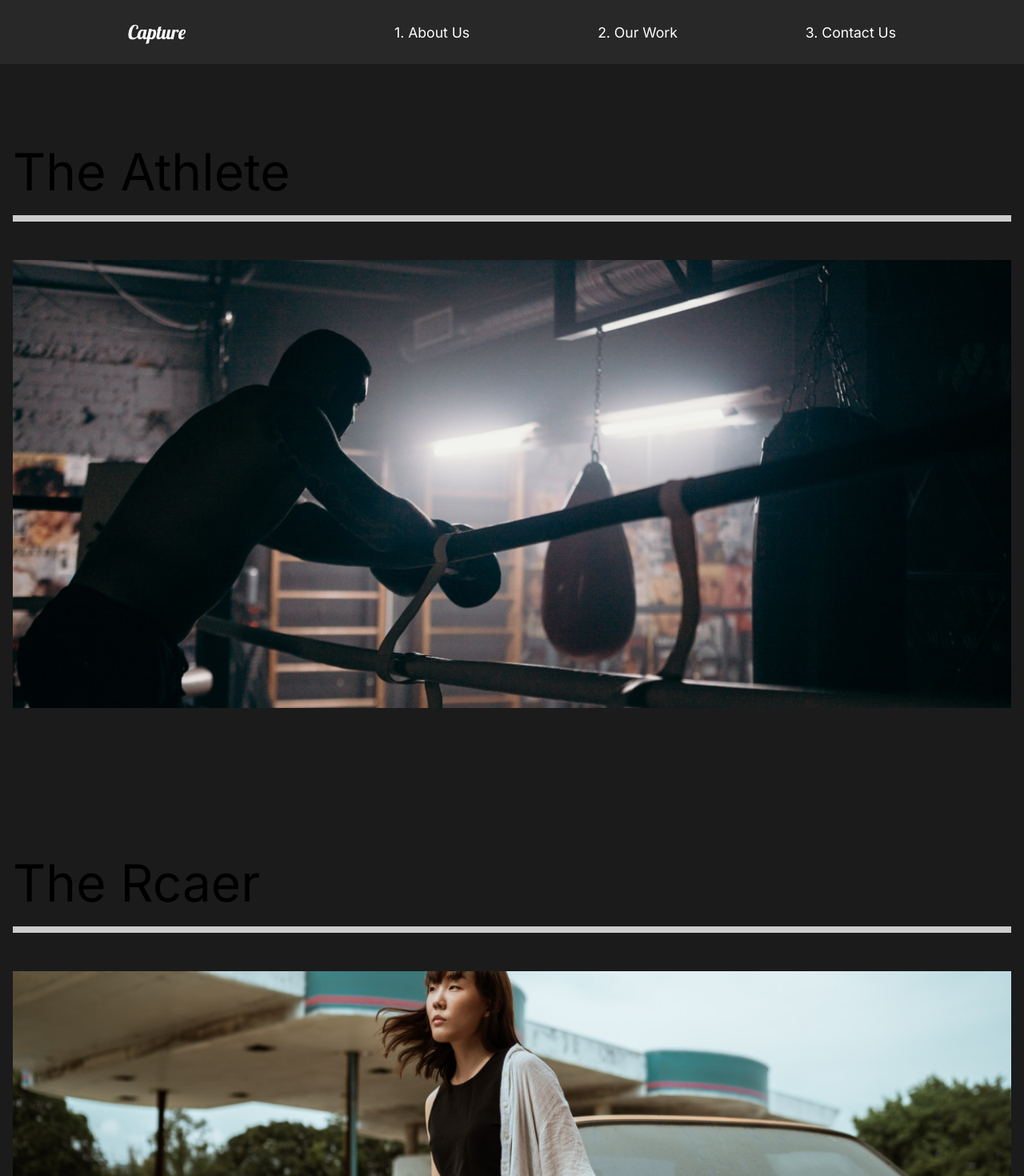
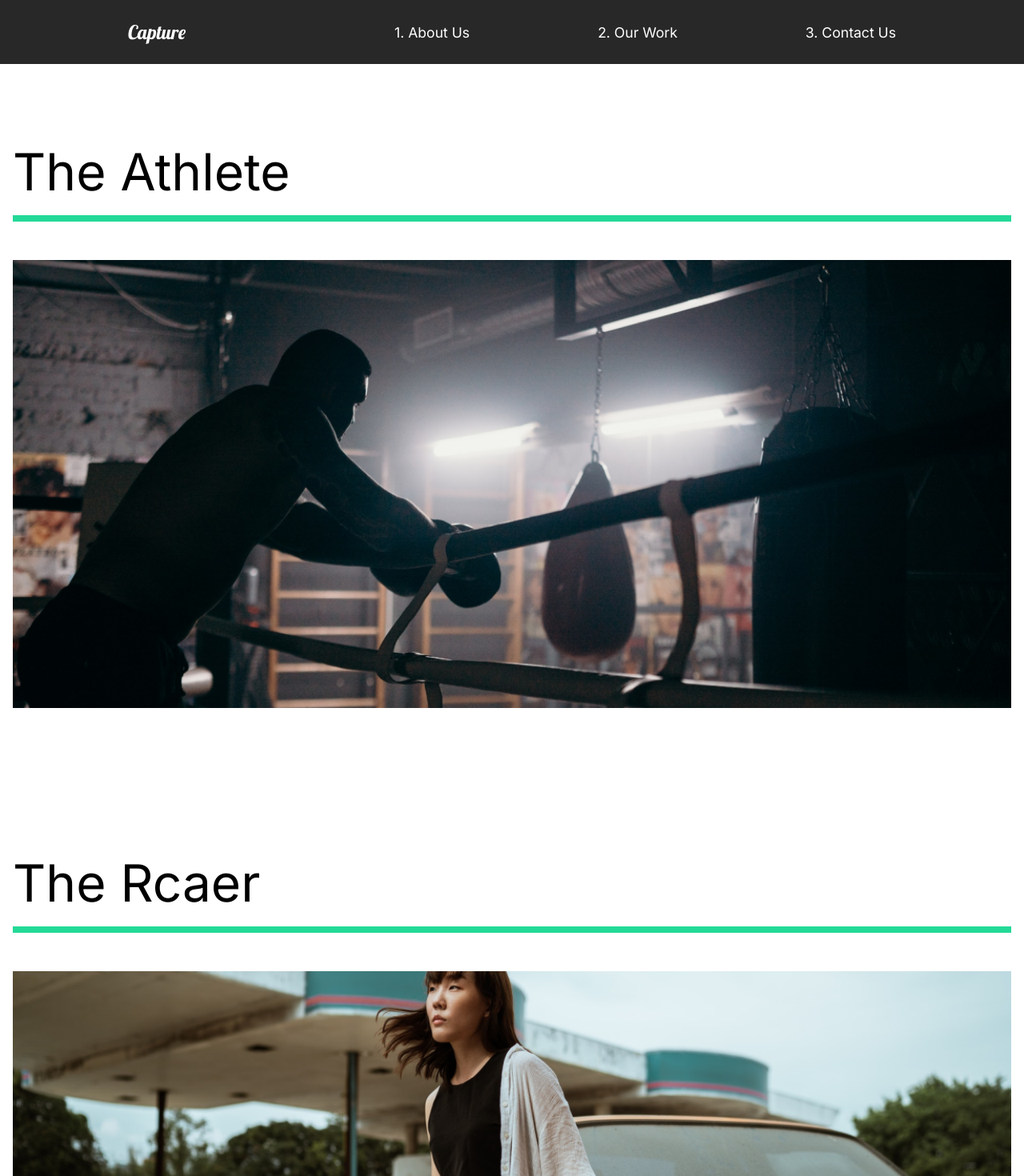
Before and after one commit to belaouer/portfolio-react-project, a React (Create React App) app: page /work in a window 1280 px wide. Shown: the top 1470 px of the page at 80% size. Built offline with nearby package versions, Linux system fonts and the light colour scheme.

Commit message:
15. animate ourWork page

```diff
--- a/src/animation.js
+++ b/src/animation.js
@@ -14,7 +14,6 @@
     },
     exit:{
         opacity: 0,
-        y: 300,
         transition: {
             duration: 1,
         },
@@ -61,3 +60,29 @@
         },
     },
 };
+
+export const lineAnim = {
+    hidden:{ width: '0%'},
+    show:{
+        width: '100%',
+        transition:{
+            duration: 0.75,
+        },
+    },
+};
+
+export const slider = {
+    hidden:{x: '-130%', skew: '45deg'},
+    show:{
+        x: '100%',
+        skew: '0deg',
+        transition: {ease: "easeOut", duration: 1},
+    },
+};
+
+export const sliderContainer ={
+    hidden:{opacity: 1},
+    show:{opacity: 1,
+        transition:{staggerChildren: 0.1, ease: 'easeOut'},
+    },
+}
--- a/src/pages/OurWork.js
+++ b/src/pages/OurWork.js
@@ -5,28 +5,37 @@
 import theracer from '../img/theracer-small.png';
 import goodtimes from '../img/goodtimes-small.png';
 import {motion} from 'framer-motion';
-import {pageAnimation} from '../animation';
+import {sliderContainer, slider, pageAnimation, fade, imageAnim, lineAnim} from '../animation';
 
 const OurWork = () => {
     return (
         <Work exit="exit" variants={pageAnimation} initial="hidden" animate="show">
+            <motion.div variants={sliderContainer}>
+                <Frame1 variants={slider}></Frame1>
+                <Frame2 variants={slider}></Frame2>
+                <Frame3 variants={slider}></Frame3>
+                <Frame4 variants={slider}></Frame4>
+            </motion.div>
+
             <Movie>
-                <h2>The Athlete</h2>
-                <div className="line"/>
+                <motion.h2 variants={fade}>The Athlete</motion.h2>
+                <motion.div variants={lineAnim} className="line"/>
                 <Link to="/work/the-athlete">
-                    <img src={athlete} alt="athlete"/>
+                    <Hide>
+                        <motion.img variants={imageAnim} src={athlete} alt="athlete"/>
+                    </Hide>
                 </Link>
             </Movie>
             <Movie>
                 <h2>The Rcaer</h2>
-                <div className="line"/>
+                <motion.div variants={lineAnim} className="line"/>
                 <Link to="/work/the-racer">
                     <img src={theracer} alt="theracer"/>
                 </Link>
             </Movie>
             <Movie>
                 <h2>Good Times</h2>
-                <div className="line" />
+                <motion.div variants={lineAnim} className="line" />
                 <Link to="/work/good-times">
                     <img src={goodtimes} alt="goodtimes"/>
                 </Link>
@@ -39,16 +48,21 @@
     min-height: 100vh;
     overflow: hidden;
     padding: 5rem 1rem;
+    background:white;
     h2{
         padding: 1rem 0rem;
     }
+`;
+
+const Hide = styled.div`
+    overflow: hidden;
 `;
 
 const Movie = styled.div`
     padding-bottom: 10rem;
     .line{
         height: 0.5rem;
-        background: #cccccc;
+        background: #23d997;
         margin-bottom: 3rem;
     }
     img{
@@ -57,4 +71,26 @@
         object-fit: cover;
     }
 `;
+
+const Frame1 = styled(motion.div)`
+    position: fixed;
+    top: 10%;
+    left: 0;
+    width: 100%;
+    height: 100vh;
+    z-index: 2;
+    background: #fffebf;
+`;
+
+const Frame2 = styled(Frame1)`
+    background: #ff8efb;
+`;
+
+const Frame3 = styled(Frame1)`
+    background: #8ed2ff;
+`;
+
+const Frame4 = styled(Frame1)`
+    background: #8effa0;
+`;
 export default OurWork
```
